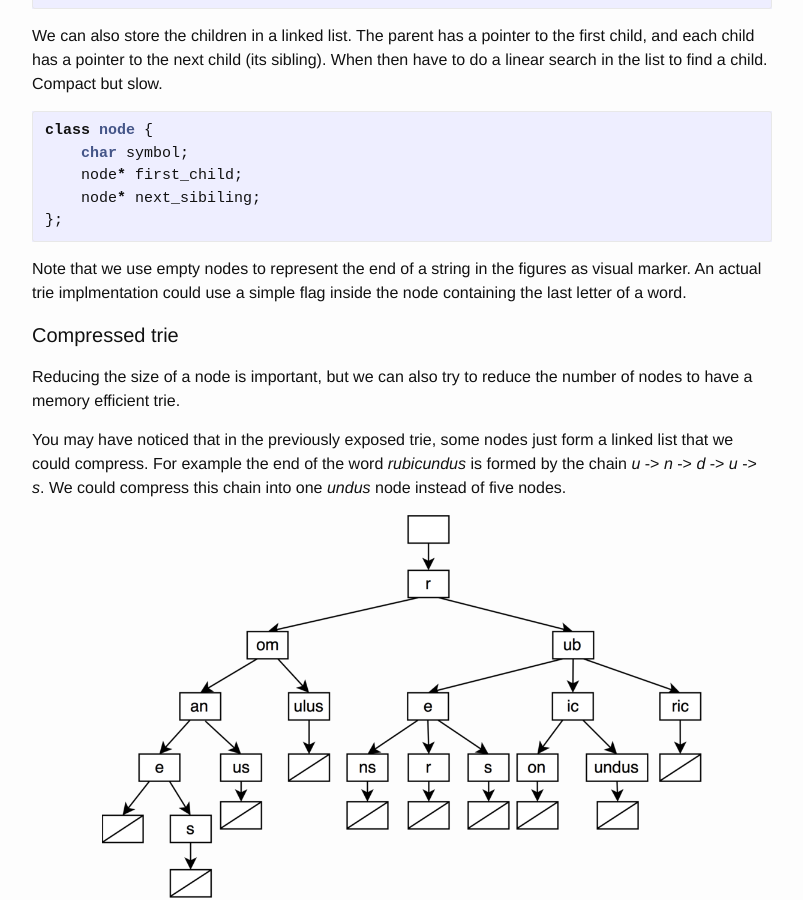
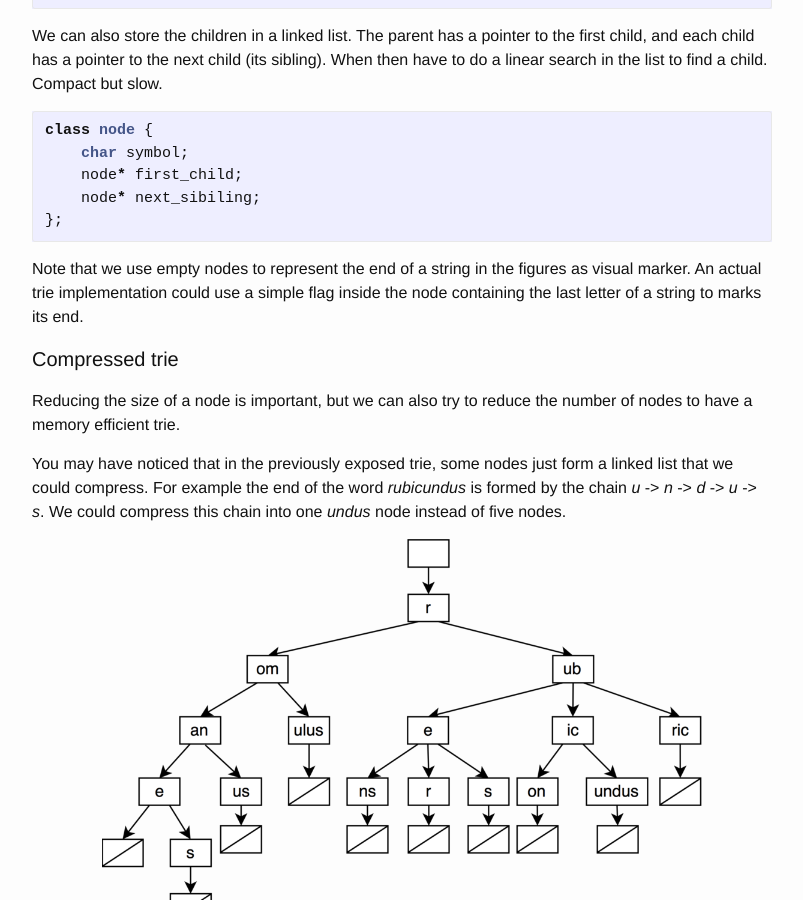
Before and after one commit to Tessil/tessil.github.io, a Jekyll site: the page built from _posts/2017-06-22-hat-trie.md, in a window 1280 px wide and 900 px high, scrolled down 2730 px. Shown: the whole window, without its empty margins (238-1041 px from the left). Built offline with Jekyll 4.4.1, drawn with Linux system fonts in a browser that asks for light colours; comment, search, counter and statistics services are not loaded.

Commit message:
Add extra information.

````diff
--- a/_posts/2017-06-22-hat-trie.md
+++ b/_posts/2017-06-22-hat-trie.md
@@ -117,7 +117,7 @@ class node {
 };
 ```
 
-Note that we use empty nodes to represent the end of a string in the figures as visual marker. An actual trie implmentation could use a simple flag inside the node containing the last letter of a word.
+Note that we use empty nodes to represent the end of a string in the figures as visual marker. An actual trie implementation could use a simple flag inside the node containing the last letter of a string to marks its end.
 
 #### Compressed trie
 
````
